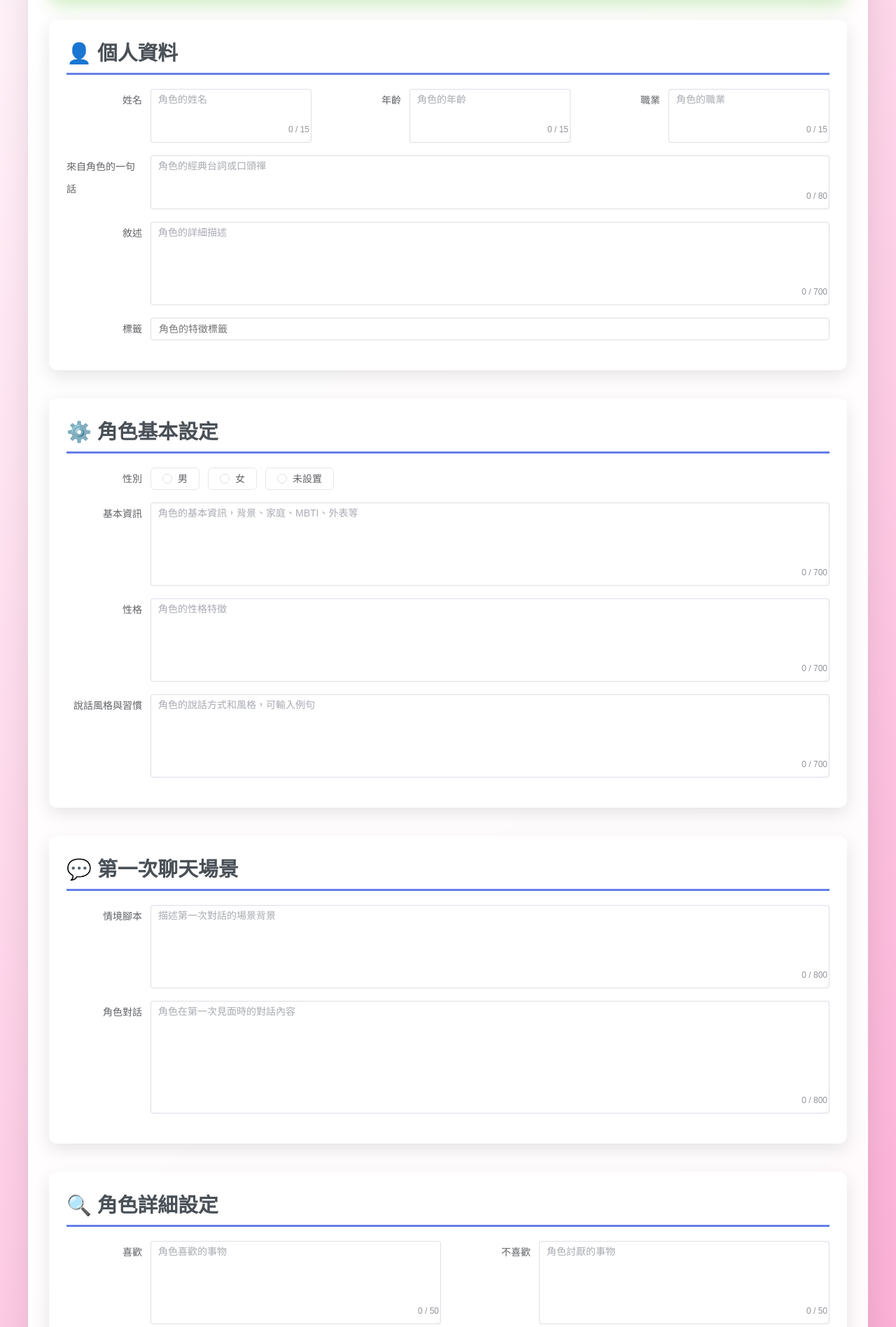
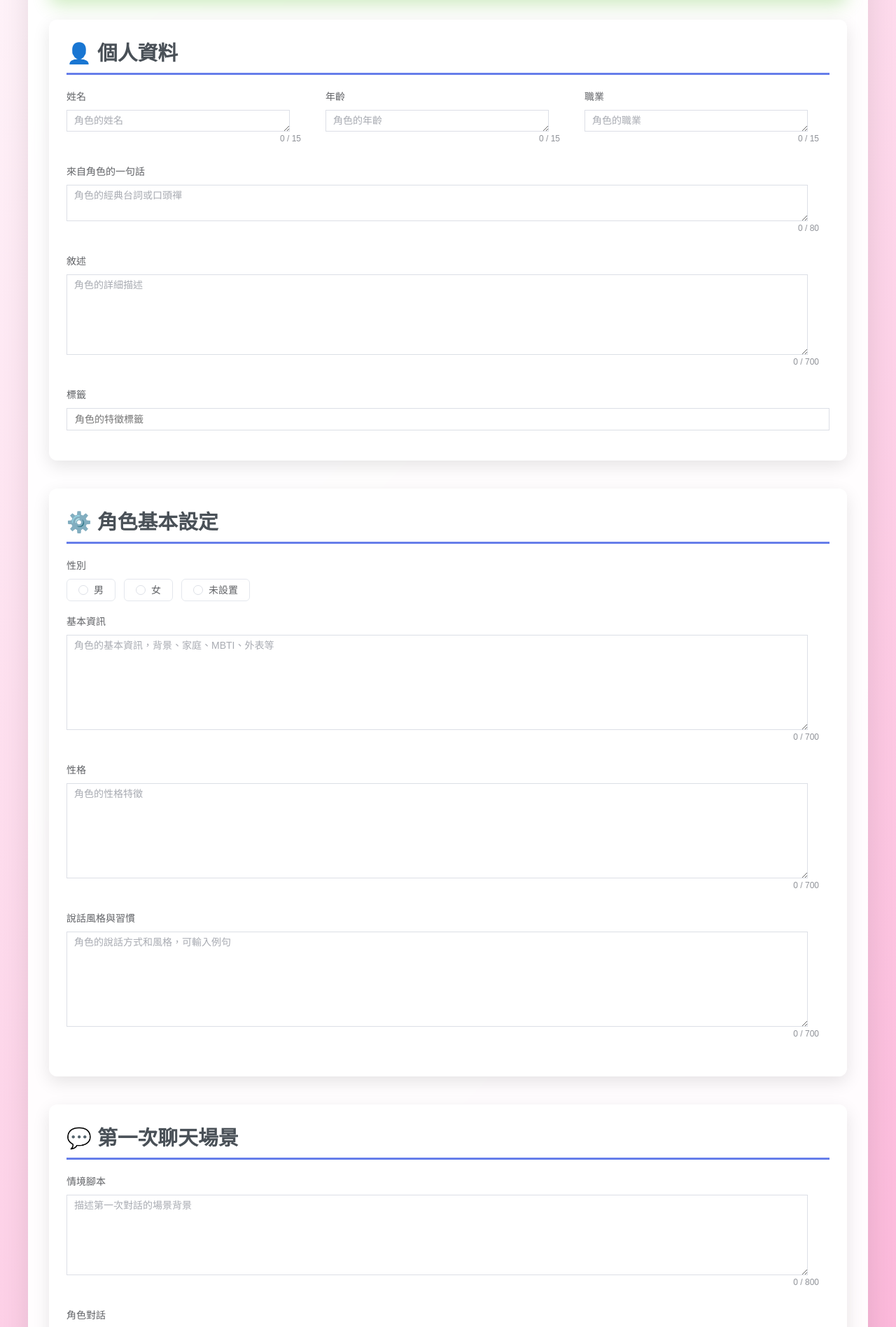
Before and after one commit to nagongze/7755_character-editor, a Vue app: page /#/editor in a window 1280 px wide. Shown: the part 725-2621 px from the top of the page at 70% size. Built offline with nearby package versions, Linux system fonts and the light colour scheme; no server answers.

Commit message:
調整排版

```diff
--- a/src/assets/styles/common.scss
+++ b/src/assets/styles/common.scss
@@ -139,6 +139,45 @@ $mobile: 480px;
 }
 
 // ===== 共用類別 =====
+
+// Dialog 響應式寬度設定
+.el-overlay .el-overlay-dialog .el-dialog {
+  @media (max-width: $tablet) {
+    --el-dialog-width: 90% !important;;
+    width: 90% !important;
+    max-width: 90% !important;
+    margin-left: auto !important;
+    margin-right: auto !important;
+  }
+
+  @media (max-width: $mobile) {
+    --el-dialog-width: 95% !important;;
+    width: 95% !important;
+    max-width: 95% !important;
+    margin-left: auto !important;
+    margin-right: auto !important;
+  }
+}
+
+// 備用選擇器
+.el-dialog {
+  @media (max-width: $tablet) {
+    --el-dialog-width: 90% !important;
+    width: 90% !important;
+    max-width: 90% !important;
+  }
+
+  @media (max-width: $mobile) {
+    --el-dialog-width: 95% !important;
+    width: 95% !important;
+    max-width: 95% !important;
+  }
+}
+
+.el-input-tag {
+  border-radius: 0px;
+}
+
 .logo {
   width: 1.2em;
   height: 1.2em;
@@ -146,26 +185,10 @@ $mobile: 480px;
 }
 
 .responsive-form {
-  --label-width: 120px;
-
-  :deep(.el-form-item__label) {
-    width: var(--label-width) !important;
-  }
-
-  @media (max-width: $tablet) {
-    --label-width: 100px;
-  }
-
   @media (max-width: $mobile) {
-    --label-width: 80px;
-
     :deep(.el-form-item__label) {
       font-size: 14px;
     }
-  }
-
-  &.responsive-form--personal {
-    --label-width: 125px;
   }
 }
 
--- a/src/components/Character/BasicSettings.vue
+++ b/src/components/Character/BasicSettings.vue
@@ -1,13 +1,9 @@
 <template>
   <div class="form-section">
     <h2>⚙️ 角色基本設定</h2>
-    <el-form :model="character.basicSettings" class="responsive-form">
+    <el-form :model="character.basicSettings" class="responsive-form" label-position="top">
       <el-form-item label="性別">
-        <el-radio-group
-          v-model="character.basicSettings.gender"
-          @change="updateCharacter"
-          class="gender-radio-group"
-        >
+        <el-radio-group v-model="character.basicSettings.gender" @change="updateCharacter" class="gender-radio-group">
           <el-radio value="男">男</el-radio>
           <el-radio value="女">女</el-radio>
           <el-radio value="未設置">未設置</el-radio>
@@ -15,33 +11,18 @@
       </el-form-item>
 
       <el-form-item label="基本資訊">
-        <TextareaWithCopy
-          v-model="character.basicSettings.basicInfo"
-          placeholder="角色的基本資訊，背景、家庭、MBTI、外表等"
-          :rows="4"
-          :max-length="700"
-          @input="updateCharacter"
-        />
+        <TextareaWithCopy v-model="character.basicSettings.basicInfo" placeholder="角色的基本資訊，背景、家庭、MBTI、外表等" :rows="6"
+          :max-length="700" @input="updateCharacter" />
       </el-form-item>
 
       <el-form-item label="性格">
-        <TextareaWithCopy
-          v-model="character.basicSettings.personality"
-          placeholder="角色的性格特徵"
-          :rows="4"
-          :max-length="700"
-          @input="updateCharacter"
-        />
+        <TextareaWithCopy v-model="character.basicSettings.personality" placeholder="角色的性格特徵" :rows="6"
+          :max-length="700" @input="updateCharacter" />
       </el-form-item>
 
       <el-form-item label="說話風格與習慣">
-        <TextareaWithCopy
-          v-model="character.basicSettings.speakingStyle"
-          placeholder="角色的說話方式和風格，可輸入例句"
-          :rows="4"
-          :max-length="700"
-          @input="updateCharacter"
-        />
+        <TextareaWithCopy v-model="character.basicSettings.speakingStyle" placeholder="角色的說話方式和風格，可輸入例句" :rows="6"
+          :max-length="700" @input="updateCharacter" />
       </el-form-item>
     </el-form>
   </div>
--- a/src/components/Character/DetailedSettings.vue
+++ b/src/components/Character/DetailedSettings.vue
@@ -1,28 +1,18 @@
 <template>
   <div class="form-section">
     <h2>🔍 角色詳細設定</h2>
-    <el-form :model="character.detailedSettings" class="responsive-form">
+    <el-form :model="character.detailedSettings" class="responsive-form" label-position="top">
       <el-row :gutter="20">
         <el-col :xs=24 :span="12">
           <el-form-item label="喜歡">
-            <TextareaWithCopy
-              v-model="character.detailedSettings.likes"
-              placeholder="角色喜歡的事物"
-              :rows="4"
-              :max-length="50"
-              @input="updateCharacter"
-            />
+            <TextareaWithCopy v-model="character.detailedSettings.likes" placeholder="角色喜歡的事物" :rows="3"
+              :max-length="50" @input="updateCharacter" />
           </el-form-item>
         </el-col>
         <el-col :xs=24 :span="12">
           <el-form-item label="不喜歡">
-            <TextareaWithCopy
-              v-model="character.detailedSettings.dislikes"
-              placeholder="角色討厭的事物"
-              :rows="4"
-              :max-length="50"
-              @input="updateCharacter"
-            />
+            <TextareaWithCopy v-model="character.detailedSettings.dislikes" placeholder="角色討厭的事物" :rows="3"
+              :max-length="50" @input="updateCharacter" />
           </el-form-item>
         </el-col>
       </el-row>
@@ -31,57 +21,39 @@
         <div class="section-header">
           <h3>📋 附加資訊</h3>
         </div>
-        <div
-          v-for="(item, index) in character.detailedSettings.additional"
-          :key="index"
-          class="additional-item"
-        >
+        <div v-for="(item, index) in character.detailedSettings.additional" :key="index" class="additional-item">
           <div class="additional-header">
             <h4>{{ `附加資訊 ${index + 1}` }}</h4>
-            <el-button
-              type="danger"
-              circle
-              @click="removeAdditionalInfo(index)"
-              :disabled="character.detailedSettings.additional.length <= 1"
-            >
-              <el-icon><Delete /></el-icon>
+            <el-button type="danger" circle @click="removeAdditionalInfo(index)"
+              :disabled="character.detailedSettings.additional.length <= 1">
+              <el-icon>
+                <Delete />
+              </el-icon>
             </el-button>
           </div>
           <el-row :gutter="20">
             <el-col>
               <el-form-item :label="`標題`">
-                <TextareaWithCopy
-                  v-model="item.title"
-                  placeholder="附加資訊標題"
-                  :rows="1"
-                  :max-length="30"
-                  @input="updateCharacter"
-                />
+                <TextareaWithCopy v-model="item.title" placeholder="附加資訊標題" :rows="1" :max-length="30"
+                  @input="updateCharacter" />
               </el-form-item>
             </el-col>
           </el-row>
           <el-row :gutter="20">
             <el-col>
               <el-form-item :label="`內容`">
-                <TextareaWithCopy
-                  v-model="item.content"
-                  placeholder="附加資訊內容"
-                  :rows="3"
-                  :max-length="500"
-                  @input="updateCharacter"
-                />
+                <TextareaWithCopy v-model="item.content" placeholder="附加資訊內容" :rows="4" :max-length="500"
+                  @input="updateCharacter" />
               </el-form-item>
             </el-col>
           </el-row>
         </div>
         <div class="section-footer">
-          <el-button
-            type="primary"
-            @click="addAdditionalInfo"
-            :disabled="character.detailedSettings.additional.length >= 10"
-            style="width: 80%;"
-          >
-            <el-icon><Plus /></el-icon>
+          <el-button type="primary" @click="addAdditionalInfo"
+            :disabled="character.detailedSettings.additional.length >= 10" style="width: 80%;">
+            <el-icon>
+              <Plus />
+            </el-icon>
             新增附加資訊
           </el-button>
         </div>
--- a/src/components/Character/FirstChat.vue
+++ b/src/components/Character/FirstChat.vue
@@ -1,12 +1,12 @@
 <template>
   <div class="form-section">
     <h2>💬 第一次聊天場景</h2>
-    <el-form :model="character.firstChat" class="responsive-form">
+    <el-form :model="character.firstChat" class="responsive-form" label-position="top">
       <el-form-item label="情境腳本">
         <TextareaWithCopy
           v-model="character.firstChat.scenario"
           placeholder="描述第一次對話的場景背景"
-          :rows="4"
+          :rows="5"
           :max-length="800"
           @input="updateCharacter"
         />
--- a/src/components/Character/PersonalInfo.vue
+++ b/src/components/Character/PersonalInfo.vue
@@ -1,71 +1,43 @@
 <template>
   <div class="form-section">
     <h2>👤 個人資料</h2>
-    <el-form :model="character.personalInfo" class="responsive-form">
+    <el-form :model="character.personalInfo" class="responsive-form" label-position="top">
       <el-row :gutter="20">
         <el-col :xs=24 :sm=24 :lg="8">
           <el-form-item label="姓名">
-            <TextareaWithCopy
-              v-model="character.personalInfo.name"
-              placeholder="角色的姓名"
-              :rows="2"
-              :max-length="15"
-              @input="updateCharacter"
-            />
+            <TextareaWithCopy v-model="character.personalInfo.name" placeholder="角色的姓名" :rows="1" :max-length="15"
+              @input="updateCharacter" />
           </el-form-item>
         </el-col>
         <el-col :xs=24 :sm=10 :lg="8">
           <el-form-item label="年齡">
-            <TextareaWithCopy
-              v-model="character.personalInfo.age"
-              placeholder="角色的年齡"
-              :rows="2"
-              :max-length="15"
-              @input="updateCharacter"
-            />
+            <TextareaWithCopy v-model="character.personalInfo.age" placeholder="角色的年齡" :rows="1" :max-length="15"
+              @input="updateCharacter" />
           </el-form-item>
         </el-col>
         <el-col :xs=24 :sm=14 :lg="8">
           <el-form-item label="職業">
-            <TextareaWithCopy
-              v-model="character.personalInfo.profession"
-              placeholder="角色的職業"
-              :rows="2"
-              :max-length="15"
-              @input="updateCharacter"
-            />
+            <TextareaWithCopy v-model="character.personalInfo.profession" placeholder="角色的職業" :rows="1" :max-length="15"
+              @input="updateCharacter" />
           </el-form-item>
         </el-col>
       </el-row>
       <el-row :gutter="20">
         <el-col :span="24">
           <el-form-item label="來自角色的一句話">
-            <TextareaWithCopy
-              v-model="character.personalInfo.quote"
-              placeholder="角色的經典台詞或口頭禪"
-              :rows="2"
-              :max-length="80"
-              @input="updateCharacter"
-            />
+            <TextareaWithCopy v-model="character.personalInfo.quote" placeholder="角色的經典台詞或口頭禪" :rows="2"
+              :max-length="80" @input="updateCharacter" />
           </el-form-item>
         </el-col>
       </el-row>
 
       <el-form-item label="敘述">
-        <TextareaWithCopy
-          v-model="character.personalInfo.description"
-          placeholder="角色的詳細描述"
-          :rows="4"
-          :max-length="700"
-          @input="updateCharacter"
-        />
+        <TextareaWithCopy v-model="character.personalInfo.description" placeholder="角色的詳細描述" :rows="5" :max-length="700"
+          @input="updateCharacter" />
       </el-form-item>
 
       <el-form-item label="標籤">
-        <el-input-tag
-          v-model="character.personalInfo.tags"
-          placeholder="角色的特徵標籤"
-        />
+        <el-input-tag v-model="character.personalInfo.tags" placeholder="角色的特徵標籤" />
       </el-form-item>
     </el-form>
   </div>
--- a/src/components/Common/TextareaWithCopy.vue
+++ b/src/components/Common/TextareaWithCopy.vue
@@ -11,7 +11,7 @@
     />
     <el-button
       v-if="modelValue && modelValue.trim()"
-      type="info"
+      type="primary"
       class="copy-button"
       @click="copyToClipboard"
       :loading="copying"
@@ -133,9 +133,9 @@ export default {
   opacity: 0.7;
   transition: opacity 0.3s;
   min-width: 32px;
-  height: 28px;
+  height: 31px;
   padding: 0;
-  border-radius: 4px;
+  border-radius: 0px;
 }
 
 .copy-button:hover {
@@ -144,28 +144,33 @@ export default {
 
 .textarea-input {
   width: 100%;
+  padding-right: 31px; /* 為了留出複製按鈕的空間 */
+  padding-bottom: 28px; /* 為了留出字數統計的空間 */
+  border-radius: 0px;
 }
 
 .textarea-input :deep(.el-textarea__inner) {
-  padding-right: 45px;
-  padding-bottom: 30px;
+  border-radius: 0px;
 }
 
 .word-count {
   position: absolute;
-  bottom: 1px;
-  right: 1px;
+  bottom: 0px;
+  right: 5px;
   font-size: 12px;
   color: #909399;
-  background: rgba(255, 255, 255, 0.9);
-  padding: 2px 2px;
-  border-radius: 3px;
+  padding: 2px 10px;
   user-select: none;
   transition: color 0.3s;
+}
+
+.word-count span{
+  padding: 0px;
 }
 
 .word-count.over-limit {
   color: #f56c6c;
   background: rgba(245, 108, 108, 0.1);
 }
+
 </style>
--- a/src/main.js
+++ b/src/main.js
@@ -2,6 +2,8 @@ import { createApp } from 'vue'
 import App from './App.vue'
 import router from './router'
 import { createPinia } from 'pinia'
+// 載入 Element Plus 樣式
+import 'element-plus/dist/index.css'
 // 載入 Google Drive 服務，確保它在應用程式開始時就可用
 import './services/googleDriveService'
 
```
Also changed, not shown: src/components/Character/Events.vue (+20 -45 lines), src/components/GoogleDrive/FileControls.vue (+27 -3 lines).
